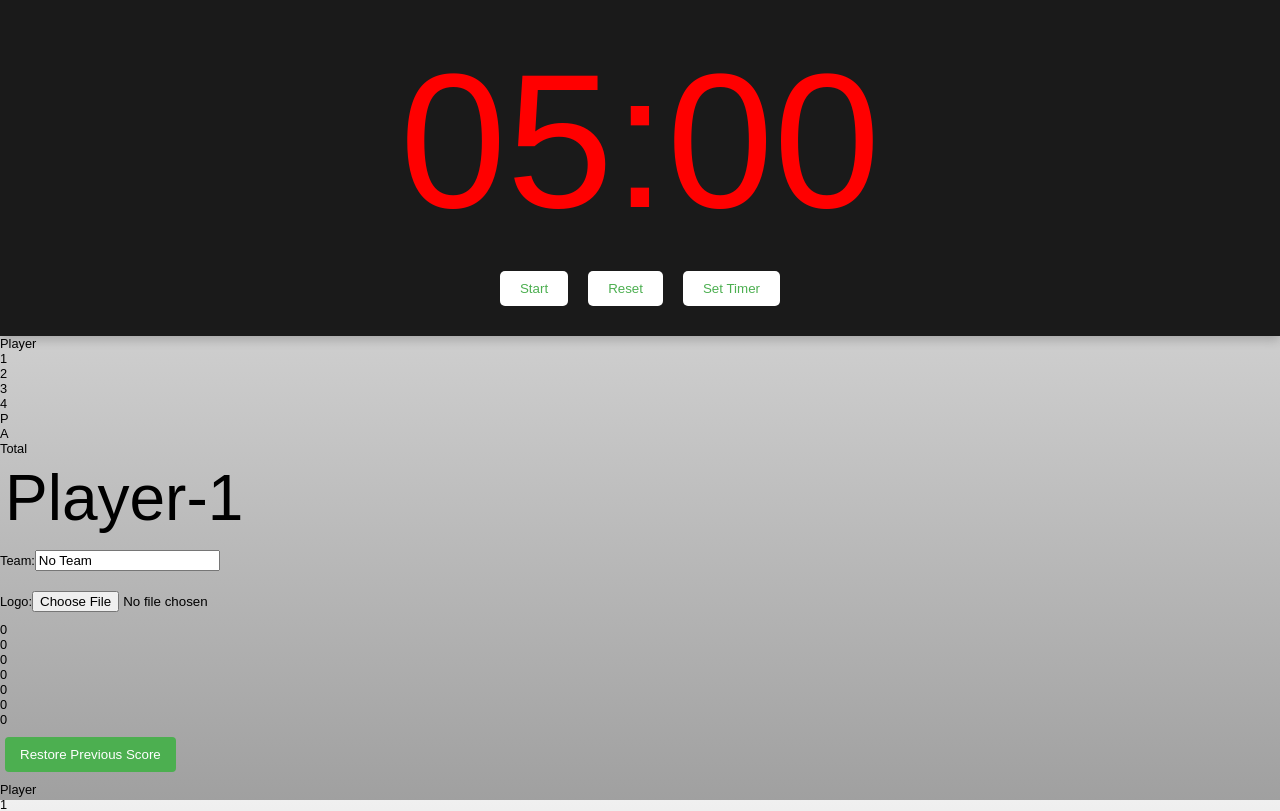
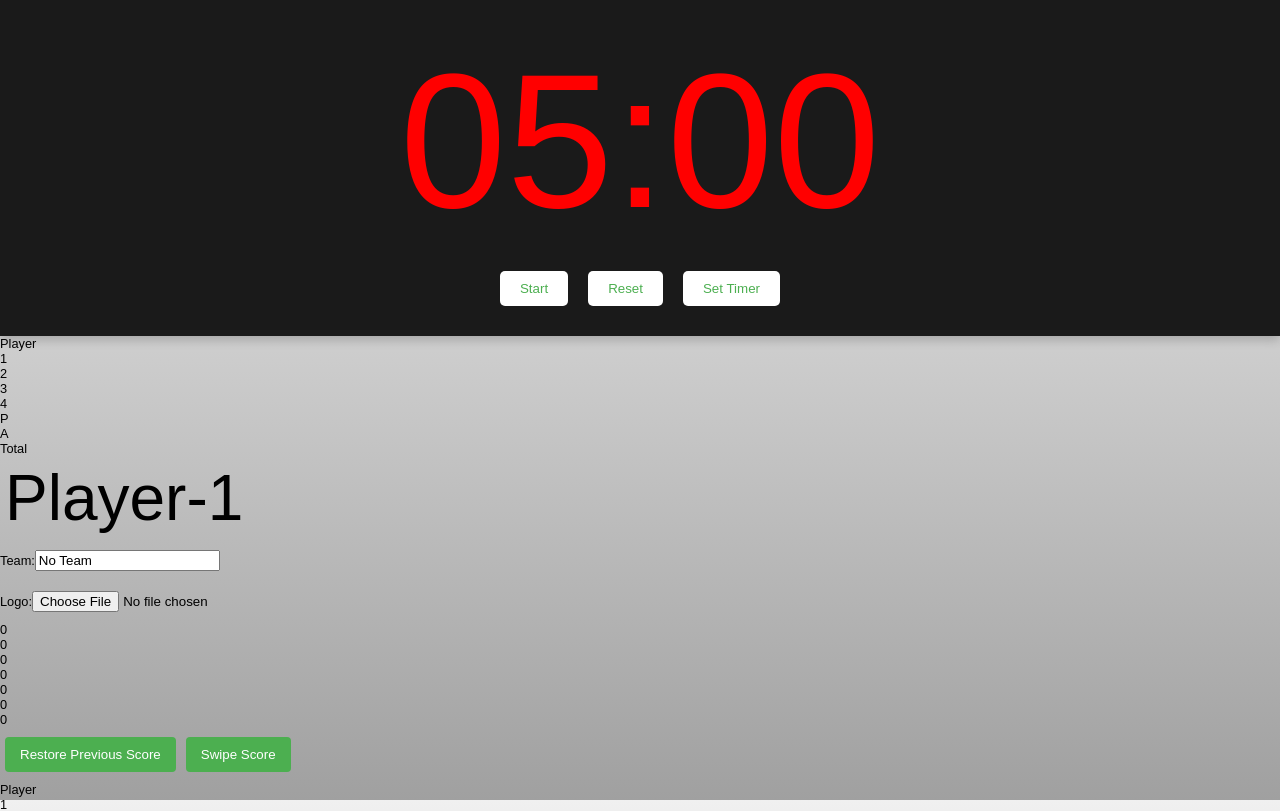
Before and after one commit to Maracash41/BJJ-Scorekeeper, a React (Vite) app: page / in a window 1280 px wide. Shown: the top 811 px of the page. Built offline with nearby package versions, Linux system fonts and the light colour scheme.

Commit message:
feat: add function for swipe the last score

```diff
--- a/src/App.tsx
+++ b/src/App.tsx
@@ -3,6 +3,12 @@ import "./styles/main.css";
 import Timer from "./components/timer/Timer";
 import Scoreboard from "./components/Scoreboard/Scoreboard";
 import { IPlayer } from "./components/intefaces/interfaces";
+
+interface ILastScore {
+  playerId: number;
+  index: number;
+  points: number;
+}
 
 function App() {
   const [players, setPlayers] = useState<IPlayer[]>([
@@ -29,6 +35,7 @@ function App() {
   ]);
 
   const [lastHistory, setLastHistory] = useState(players);
+  const [lastScore, setLastScore] = useState<ILastScore>();
 
   const [winner, setWinner] = useState<IPlayer>();
 
@@ -45,6 +52,14 @@ function App() {
 
   const incrementScore = (playerId: number, index: number, points: number) => {
     setLastHistory(players);
+    setLastScore((prevLastScore) => {
+      return {
+        ...prevLastScore,
+        playerId: playerId,
+        index: index,
+        points: points,
+      };
+    });
     setPlayers((prevPlayers) => {
       return prevPlayers.map((player) => {
         if (player.id === playerId) {
@@ -61,6 +76,23 @@ function App() {
     });
   };
 
+  const dicrementScore = (playerId: number, index: number, points: number) => {
+    setLastHistory(players);
+    setPlayers((prevPlayers) => {
+      return prevPlayers.map((player) => {
+        if (player.id === playerId) {
+          const newScores = [...player.currentScores];
+          newScores[index] -= points;
+
+          if (index !== 4 && index !== 5) {
+            newScores[newScores.length - 1] -= points;
+          }
+          return { ...player, currentScores: newScores };
+        }
+        return player;
+      });
+    });
+  };
   const resetCurrentScores = () => {
     setPlayers((prevPlayers) => {
       return prevPlayers.map((player: IPlayer) => {
@@ -71,6 +103,20 @@ function App() {
 
   const revertScore = () => {
     setPlayers(lastHistory);
+  };
+
+  const transferPoint = () => {
+    if (lastScore) {
+      const { playerId, index, points } = lastScore;
+      dicrementScore(playerId, index, points);
+      setLastScore(undefined);
+      const otherPlayer = players.find(
+        (player: IPlayer) => player.id !== playerId,
+      );
+      if (otherPlayer) {
+        incrementScore(otherPlayer.id, index, points);
+      }
+    }
   };
 
   const checkWinner = () => {
@@ -105,6 +151,7 @@ function App() {
         changeName={changeName}
         incrementScore={incrementScore}
         revertScore={revertScore}
+        transferPoint={transferPoint}
       />
     </div>
   );
--- a/src/components/Scoreboard/Scoreboard.tsx
+++ b/src/components/Scoreboard/Scoreboard.tsx
@@ -7,6 +7,7 @@ interface ScoreboardProps {
   changeName: (id: number, name: string) => void;
   incrementScore: (playerId: number, index: number, points: number) => void;
   revertScore: () => void;
+  transferPoint: () => void;
 }
 
 const Scoreboard: React.FC<ScoreboardProps> = ({
@@ -14,6 +15,7 @@ const Scoreboard: React.FC<ScoreboardProps> = ({
   changeName,
   incrementScore,
   revertScore,
+  transferPoint,
 }) => {
   const playerOne = players[0];
   const playerTwo = players[1];
@@ -26,6 +28,7 @@ const Scoreboard: React.FC<ScoreboardProps> = ({
         incrementScore={incrementScore}
       />
       <button onClick={() => revertScore()}>Restore Previous Score</button>
+      <button onClick={() => transferPoint()}>Swipe Score</button>
       <Scores
         player={playerTwo}
         changeName={changeName}
```
